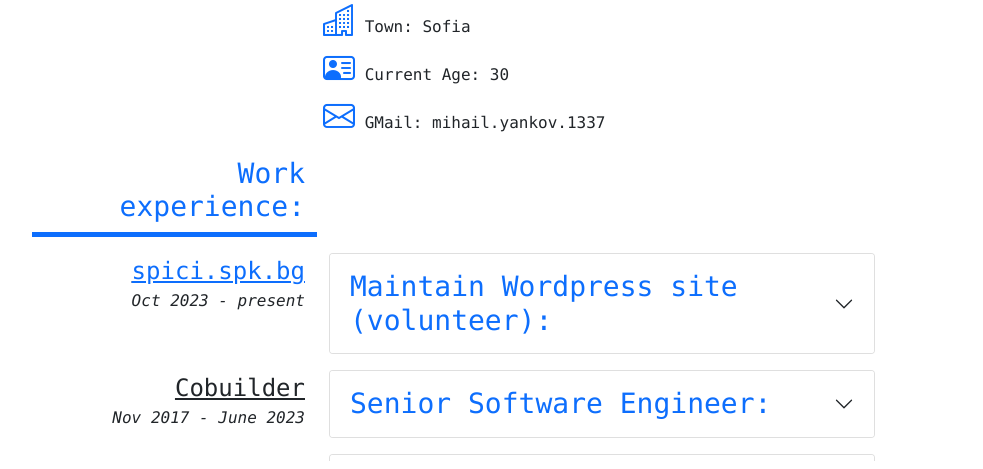
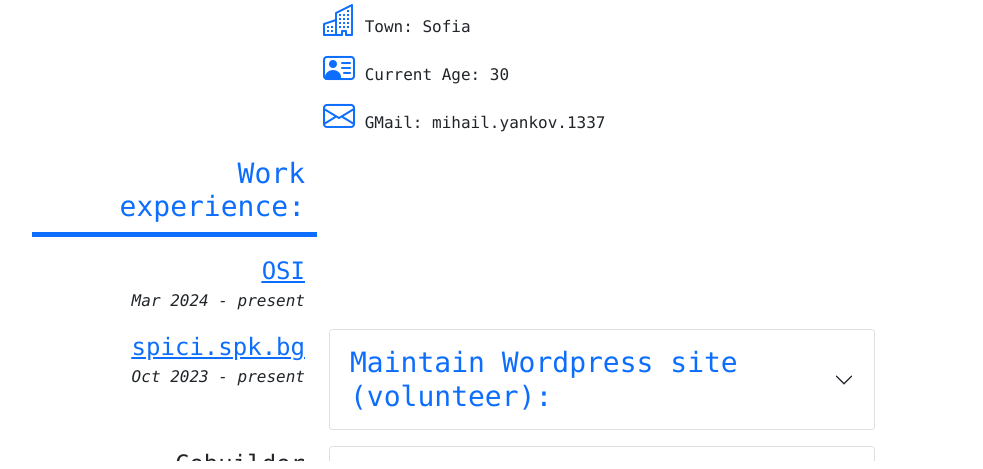
Before and after one commit to M-Yankov/m-yankov.github.io, a website: page me.html in a window 1280 px wide. Shown: the part 331-800 px from the top of the page, without its empty margins (38-1021 px from the left). Drawn offline with nearby package versions, Linux system fonts and the light colour scheme.

Commit message:
New experiance

```diff
--- a/me.html
+++ b/me.html
@@ -113,6 +113,16 @@
                     </h3>
                 </div>
                 <div class="col-md-9 col-sm-6"></div>
+                <div class="col-sm-3">
+                    <div class="row text-end row-cols-1">
+                        <div class="col fs-4"> <u><a href="https://www.objectsystems.com/" target="_blank">OSI</a>
+                            </u>
+                        </div>
+                        <div class="col fs-6"> <i>Mar 2024   - present</i> </div>
+                    </div>
+                </div>
+                <div class="col-sm-6"></div>
+                <div class="col-sm-3"></div>
                 <div class="col-sm-3">
                     <div class="row text-end row-cols-1">
                         <div class="col fs-4"> <u><a href="https://spici.spk.bg" target="_blank">spici.spk.bg</a>
```
